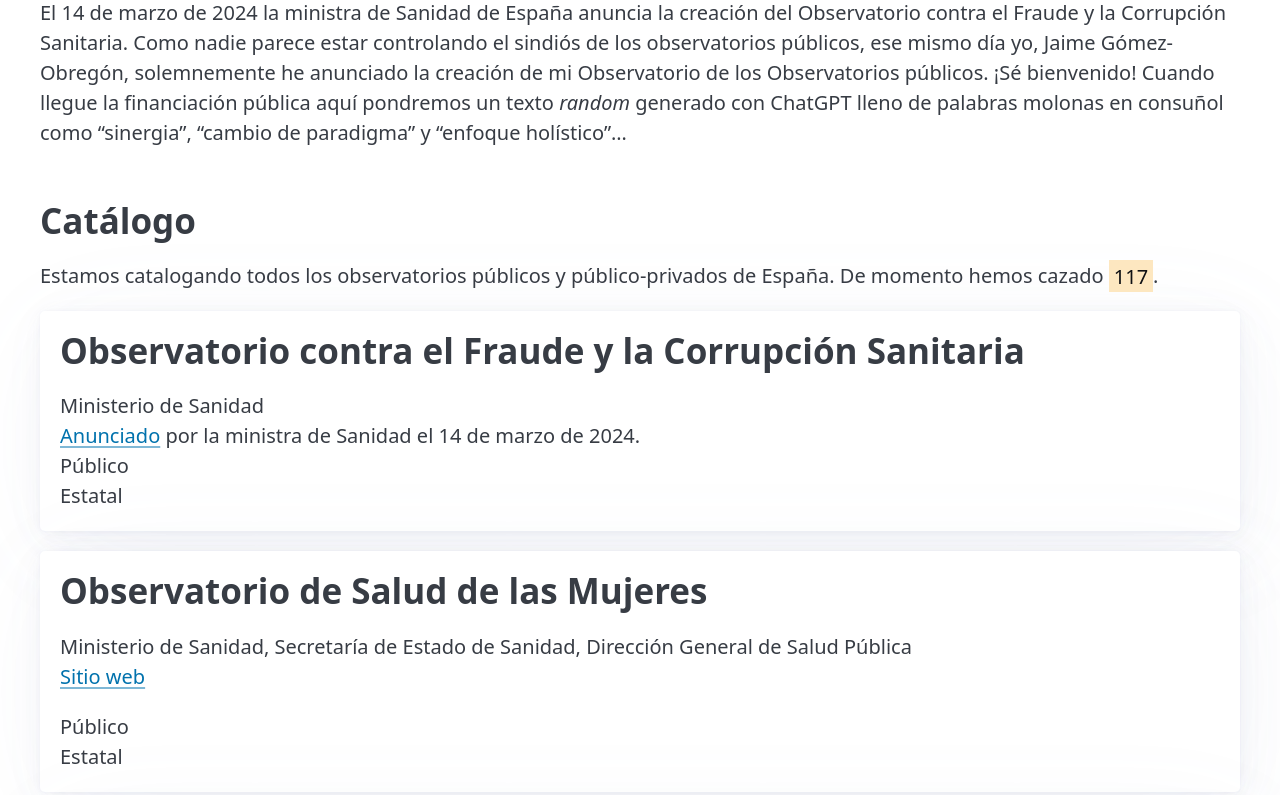
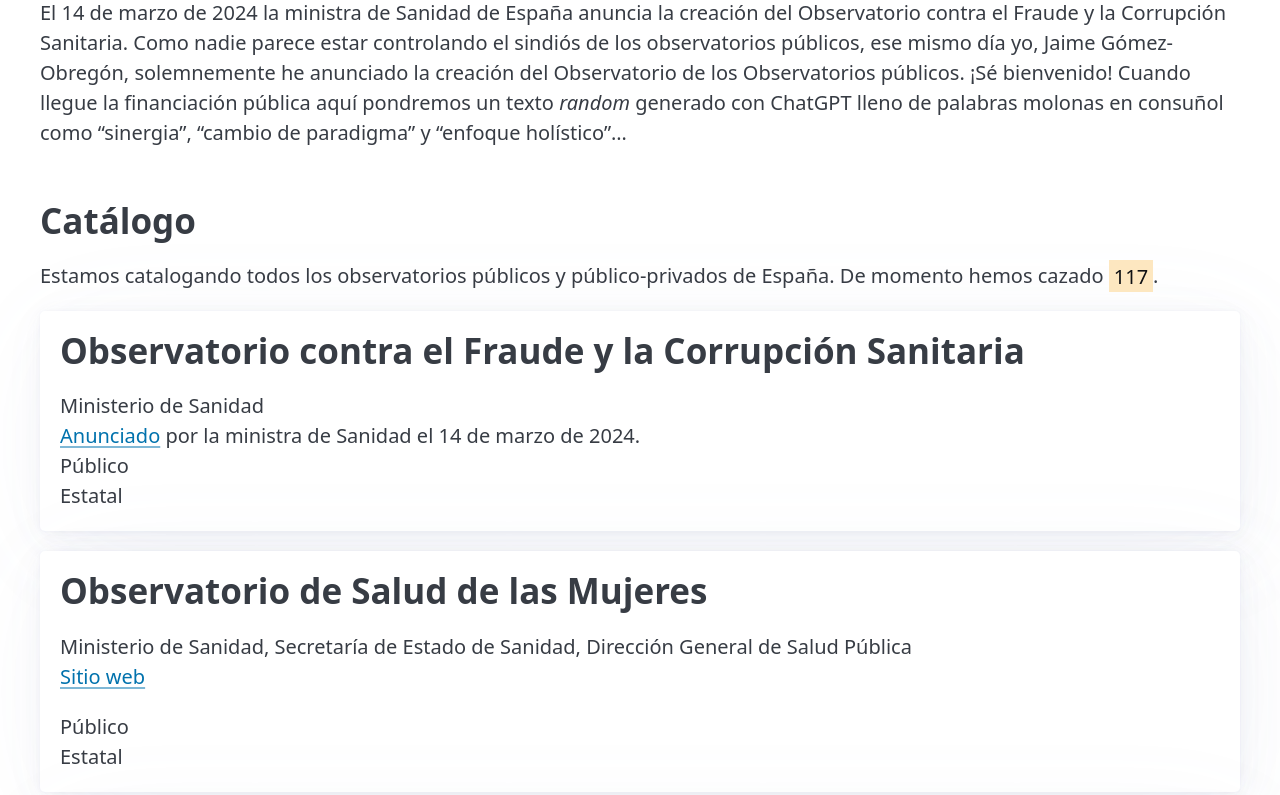
Before and after one commit to JaimeObregon/observatoriospublicos.es, a website with bundled scripts: page httpdocs/index.html in a window 1280 px wide. Shown: the part 1629-2424 px from the top of the page. Built offline with nearby package versions, Linux system fonts and the light colour scheme.

```diff
--- a/httpdocs/index.html
+++ b/httpdocs/index.html
@@ -66,7 +66,7 @@
         creación del Observatorio contra el Fraude y la Corrupción Sanitaria.
         Como nadie parece estar controlando el sindiós de los observatorios
         públicos, ese mismo día yo, Jaime Gómez-Obregón, solemnemente he
-        anunciado la creación de mi Observatorio de los Observatorios públicos.
+        anunciado la creación del Observatorio de los Observatorios públicos.
         ¡Sé bienvenido! Cuando llegue la financiación pública aquí pondremos un
         texto
         <i>random</i> generado con ChatGPT lleno de palabras molonas en consuñol
```
